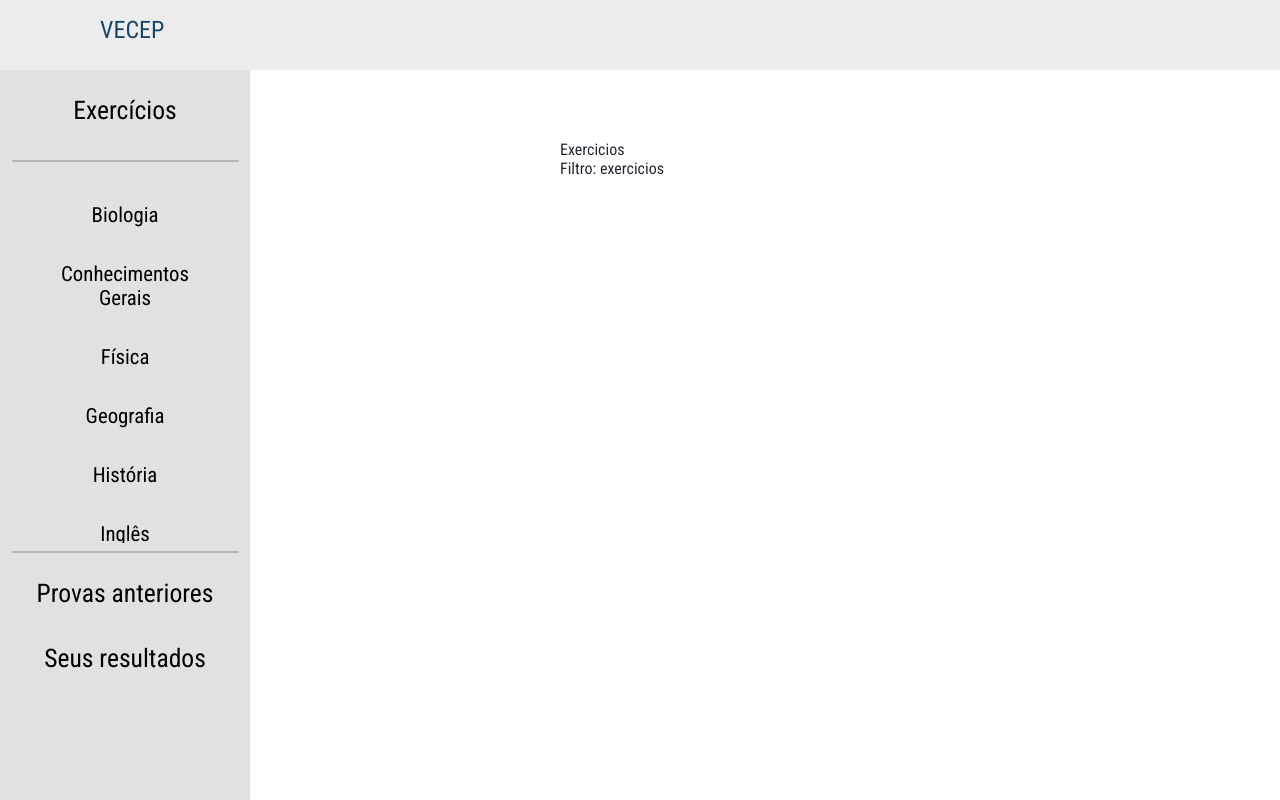
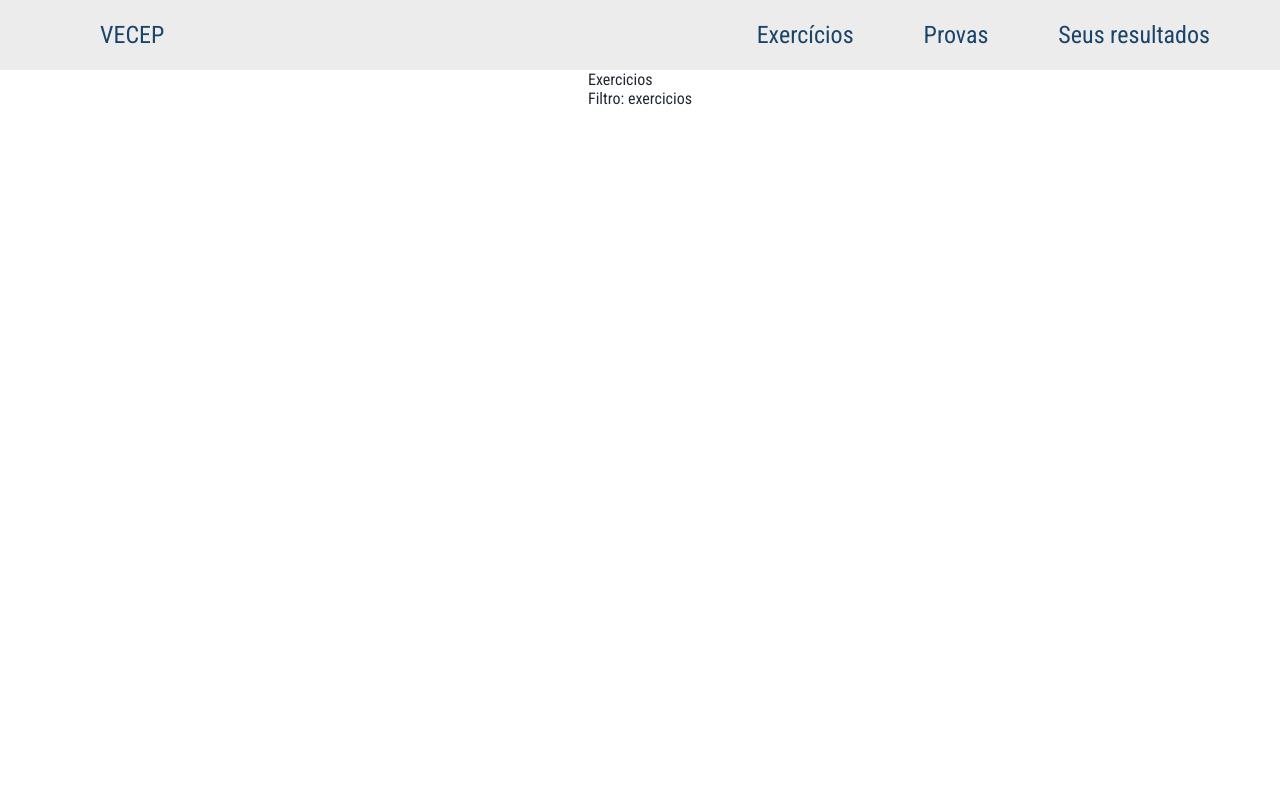
Before and after one commit to vecep/vecep-fuvest, a React (Create React App) app in the folder vecep/: page /exercicios in a window 1280 px wide. Built offline with nearby package versions, Linux system fonts and the light colour scheme.

Commit message:
Navbar redesign & refactoring

```diff
--- a/vecep/src/components/layout/Content.css
+++ b/vecep/src/components/layout/Content.css
@@ -1,7 +1,5 @@
-.Content {
+.content {
   display: flex;
-  flex: 1;
   justify-content: center;
   color: #222831;
-  margin-left: 280px;
 }
--- a/vecep/src/components/layout/Content.jsx
+++ b/vecep/src/components/layout/Content.jsx
@@ -4,7 +4,7 @@ import { Switch, Route } from 'react-router-dom';
 import Exercises from '../../views/contents/exercises/Exercises';
 
 const Content = () => (
-	<main className="Content">
+	<div className="content">
 		<Switch>
 			<Route exact path="/">
 			</Route>
@@ -12,6 +12,6 @@ const Content = () => (
 				<Exercises />
 			</Route>
 		</Switch>
-	</main>
+	</div>
 );
 export default Content;
--- a/vecep/src/components/layout/Menu.css
+++ /dev/null
@@ -1,32 +0,0 @@
-.Menu {
-  display: flex;
-  height: 70px;
-  align-items: center;
-  padding-left: 100px;
-  background-color: #ececec;
-  position: fixed;
-  top: 0;
-  width: 100%;
-}
-
-.Menu nav {
-  flex: 1;
-}
-
-.Menu ul {
-  list-style: none;
-  padding: 0;
-}
-
-.Menu li {
-  display: flex;
-}
-
-.Menu li a {
-  flex: 1;
-  margin-bottom: 10px;
-  text-decoration: none;
-  color: #1b4469;
-  font-size: 1.5rem;
-  transition: 0.8s;
-}
--- a/vecep/src/components/layout/Menu.jsx
+++ /dev/null
@@ -1,16 +0,0 @@
-import './Menu.css';
-import React from 'react';
-import { Link } from 'react-router-dom';
-
-const Menu = () => (
-	<aside className="Menu">
-		<nav>
-			<ul>
-				<li>
-					<Link to="/">VECEP</Link>
-				</li>
-			</ul>
-		</nav>
-	</aside>
-);
-export default Menu;
--- a/vecep/src/components/layout/SideMenu.css
+++ /dev/null
@@ -1,67 +0,0 @@
-.side-menu{
-    display: flex;
-    height: calc(100% - 70px);
-    width: 250px;
-    align-items: left;
-    justify-content: center;
-    background-color: #E1E1E1;
-    position: fixed;
-    top: 70px;
-}
-
-.scroll{
-    overflow-y: scroll;
-    height:50%;
-    margin: 0 10px;
-}
-
-.side-menu .scroll li a {
-    font-size: 1.3rem;
-}
-
-.side-menu nav{
-    flex: 1;
-}
-
-.side-menu ul {
-    list-style: none;
-    padding: 0;
-    text-align: center;
-}
-
-.side-menu hr {
-    width: 90%;
-    border: 1px solid #B5B5B5;
-    border-radius: 3px;
-}
-
-.side-menu li{
-    display: flex;
-    margin: 25px;
-    align-items: center;
-}
-
-.side-menu li a {
-    flex: 1;
-    margin-bottom: 10px;
-    text-decoration: none;
-    color: black;
-    font-size: 1.6rem;
-    transition: 0.8s;
-}
-
-/* width */
-.scroll::-webkit-scrollbar {
-    width: 7px;
-  }
-
-  /* Handle */
-  .scroll::-webkit-scrollbar-thumb {
-    background: #B5B5B5;
-    border-radius: 10px;
-  }
-
-  /* Handle on hover */
-  .scroll::-webkit-scrollbar-thumb:hover {
-    background: grey;
-  }
--- a/vecep/src/components/layout/SideMenu.jsx
+++ /dev/null
@@ -1,95 +0,0 @@
-import React from 'react';
-import { Link } from 'react-router-dom';
-import { getCurrentPage } from '../../utils/getCurrentPage';
-import { normalizeWord } from '../../utils/normalizeWord';
-import './SideMenu.css';
-
-// mocked database select
-
-// SELECT DISTINCT subject FROM questions
-const mocked_subjects = ['Biologia', 'Conhecimentos Gerais', 'Física', 'Geografia', 'História', 'Inglês', 'Língua Portuguesa', 'Matemática', 'Química'].sort();
-
-// SELECT DISTINCT year FROM test
-const mocked_years = ['2020', '2019', '2018', '2017', '2016', '2015'];
-
-const urlMapping = [
-	{
-		path: '/exercicios',
-		label: 'Exercícios',
-		subjects: mocked_subjects
-	},
-	{
-		path: '/provas',
-		label: 'Provas anteriores',
-		subjects: mocked_years
-	},
-	{
-		path: '/resultados',
-		label: 'Seus resultados',
-		subjects: [],
-	},
-];
-
-const SideMenu = () => {
-	const { root_path } = getCurrentPage();
-
-	const [routeLabel] = urlMapping.reduce((routeLabel, url) => {
-		url.path === root_path && routeLabel.push(url.label);
-
-		return routeLabel;
-	}, []);
-
-	const [items] = urlMapping.reduce((items, url) => {
-		url.path === root_path && items.push(url.subjects);
-
-		return items;
-	}, []);
-
-	const topics = urlMapping.filter((t) => t.path !== root_path);
-
-	const renderSideItems = () => {
-		return items.map((i) => (
-			<li key={i}>
-				<Link to={`${root_path}/${normalizeWord(i.toLowerCase())}`}>{i}</Link>
-			</li>
-		));
-	};
-
-	const renderSideTopics = () => {
-		return topics.map((o) => (
-			<li key={o.path}>
-				<Link to={`${o.path}`}>{o.label}</Link>
-			</li>
-		));
-	};
-
-	return (
-		<aside className="side-menu">
-			<nav>
-				<ul>
-					<li>
-						<Link to={`${normalizeWord(root_path)}`}>
-							{routeLabel}
-						</Link>
-					</li>
-					<hr />
-				</ul>
-
-				{root_path !== '/resultados' && (
-					<>
-						<ul className="scroll">
-							{renderSideItems()}
-						</ul>
-
-						<hr />
-					</>
-				)}
-				<ul>
-					{renderSideTopics()}
-				</ul>
-			</nav>
-		</aside>
-	);
-};
-
-export default SideMenu;
--- /dev/null
+++ b/vecep/src/components/layout/menu/Menu.jsx
@@ -0,0 +1,50 @@
+import React from 'react';
+import { Link } from 'react-router-dom';
+import Navbar from './style';
+import { normalizeWord } from '../../../utils/normalizeWord';
+import './style.js';
+
+// mocked database select
+// SELECT DISTINCT subject FROM questions
+const mocked_subjects = ['Biologia', 'Conhecimentos Gerais', 'Física', 'Geografia', 'História', 'Inglês', 'Língua Portuguesa', 'Matemática', 'Química'].sort();
+
+// SELECT DISTINCT year FROM test
+const mocked_years = ['2020', '2019', '2018', '2017', '2016', '2015'];
+
+const Menu = () => {
+
+	const renderDropdownItems = (items, root_path) => {
+		return items.map((i) => (
+			<Link to={`${root_path}/${normalizeWord(i.toLowerCase())}`} key={i} draggable="false">{i}</Link>
+		));
+	};
+
+	return (
+		<Navbar>
+			<Link to="/home" draggable="false">VECEP</Link>
+
+			<div className="dropdown-container">
+				<div className="dropdown">
+					<Link to="/exercicios" draggable="false">Exercícios</Link>
+
+					<div className="dropdown-content">
+						{renderDropdownItems(mocked_subjects, '/exercicios')}
+					</div>
+				</div>
+
+				<div className="dropdown">
+					<Link to="/provas" draggable="false">Provas</Link>
+
+					<div className="dropdown-content">
+						{renderDropdownItems(mocked_years, '/provas')}
+					</div>
+				</div>
+
+				<div className="dropdown">
+					<Link to="/resultados" draggable="false">Seus resultados</Link>
+				</div>
+			</div>
+		</Navbar>
+	);
+};
+export default Menu;
--- /dev/null
+++ b/vecep/src/components/layout/menu/style.js
@@ -0,0 +1,68 @@
+import styled from 'styled-components';
+
+const Navbar = styled.nav`
+display: flex;
+position: relative;
+height: 70px;
+justify-content: space-between;
+align-items: center;
+background-color: #ececec;
+top: 0;
+width: 100%;
+
+& > a{
+  margin-left: 100px;
+}
+
+a {
+  text-decoration: none;
+  color: #1b4469;
+  font-size: 1.5rem;
+}
+
+.dropdown-container {
+  display: flex;
+  align-items: center;
+}
+
+.dropdown {
+  position: relative;
+  display: inline-block;
+  margin-right: 70px;
+  height: 100%;
+
+  .dropdown-content {
+    display: none;
+    position: absolute;
+    background: #f1f1f1;
+    box-shadow: 0px 8px 16px 0px rgba(0,0,0,0.2);
+    min-width: 120px;
+    z-index: 3;
+    text-align: center;
+    border-radius: 10px;
+    left: 50%;
+    transform: translate(-50%, 0);
+    overflow: hidden;
+
+    a {
+      color: black;
+      padding: 12px 16px;
+      box-sizing: border-box;
+      text-decoration: none;
+      font-size: 1.2rem;
+      display: block;
+      width: 100%;
+
+      &:hover {
+        background-color: #ddd;
+      }
+    }
+  }
+
+  &:hover .dropdown-content {
+    display: block;
+  }
+}
+`;
+
+export default Navbar;
--- a/vecep/src/views/App.css
+++ b/vecep/src/views/App.css
@@ -1,11 +1,5 @@
-.App {
+.app {
   display: flex;
   flex-direction: column;
   height: 100vh;
 }
-
-.side-menu-content {
-  display: flex;
-  flex-direction: row;
-  margin-top: 70px;
-}
--- a/vecep/src/views/App.js
+++ b/vecep/src/views/App.js
@@ -1,20 +1,14 @@
 import './App.css';
 import React from 'react';
-import { BrowserRouter as Router, Route } from 'react-router-dom';
-import Menu from '../components/layout/Menu';
+import { BrowserRouter as Router} from 'react-router-dom';
+import Menu from '../components/layout/menu/Menu';
 import Content from '../components/layout/Content';
-import SideMenu from '../components/layout/SideMenu';
 
 const App = () => (
-	<div className="App">
+	<div className="app">
 		<Router>
 			<Menu />
-			<div className="side-menu-content">
-				<div className="side-menu-content">
-					<Route path={['/exercicios', '/provas', '/resultados']} component={SideMenu} />
-					<Content />
-				</div>
-			</div>
+			<Content />
 		</Router>
 	</div>
 );
--- a/vecep/src/views/contents/exercises/Exercises.jsx
+++ b/vecep/src/views/contents/exercises/Exercises.jsx
@@ -7,7 +7,7 @@ const Exercises = () => {
 	const filter = location.pathname.match(/[^/]\w+$/g);
 
 	return (
-		<div className="Content">
+		<div>
 			<div>Exercicios<br/>Filtro: {filter}</div>
 		</div>
 	);
```
